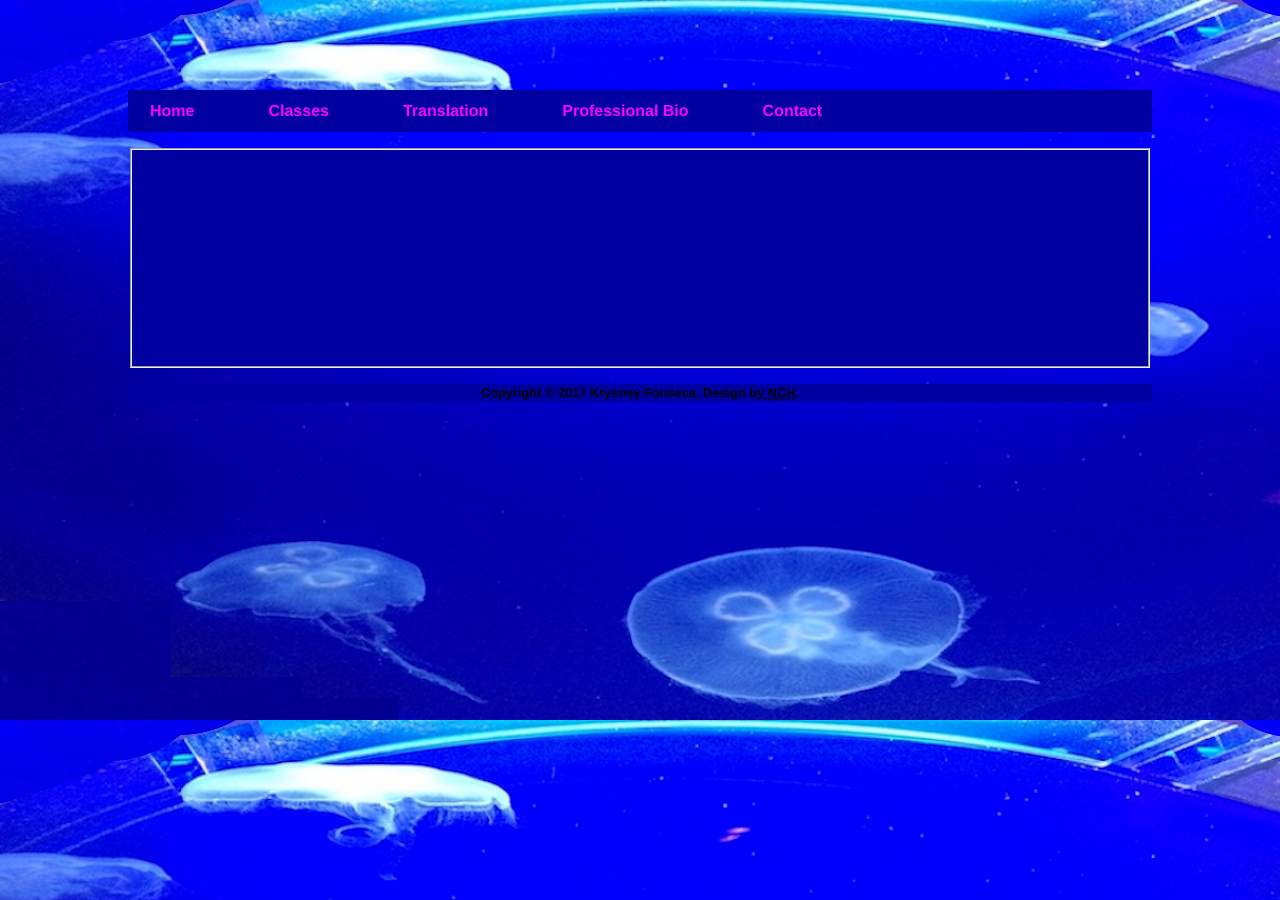
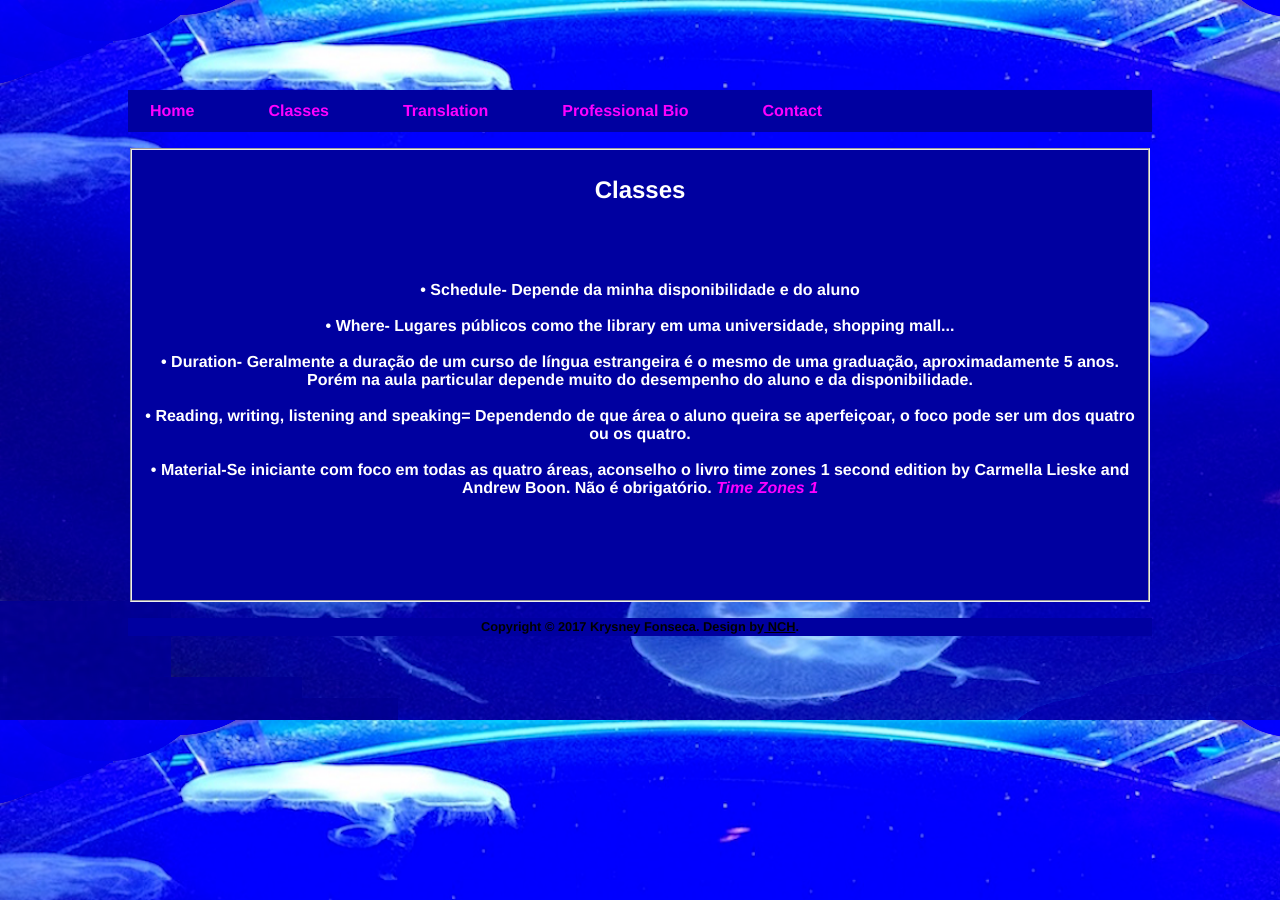
Before and after one commit to english-um-a-um/english-um-a-um.github.io, a Jekyll site: the page built from classes/index.html, in a window 1280 px wide. Built offline with Jekyll 4.4.1, drawn with Linux system fonts in a browser that asks for light colours.

Commit message:
Update index.html

```diff
--- a/classes/index.html
+++ b/classes/index.html
@@ -2,13 +2,17 @@
 layout: default
 title: English Um-a-Um - Classes
 ---
-<fieldset><center><h2></h2>
-		<h3></h3><br>
+<fieldset><center><h2>Classes</h2>
 		<br>
 		<br>
-		<br>
-		<br>
-		<br>
+		<h4>
+		•	Schedule- Depende da minha disponibilidade e do aluno<br><br>
+		•	Where- Lugares públicos como the library em uma universidade, shopping mall...<br><br>
+		•	Duration- Geralmente a duração de um curso de língua estrangeira é o mesmo de uma graduação, aproximadamente 5 anos.
+			Porém na aula particular depende muito do desempenho do aluno e da disponibilidade.<br><br>
+		•	Reading, writing, listening and speaking= Dependendo de que área o aluno queira se aperfeiçoar, o foco pode ser um dos quatro ou os quatro.<br><br>
+		•	Material-Se iniciante com foco em todas as quatro áreas, aconselho o livro time zones 1 second edition by Carmella Lieske and Andrew Boon. Não é obrigatório.
+			<a href="http://www.saraiva.com.br/time-zones-1-student-book-online-workbook-second-edition-9383882.html"><em>Time Zones 1</em></a></h4>
 		<br>
 		<br>
 		<br>
```
